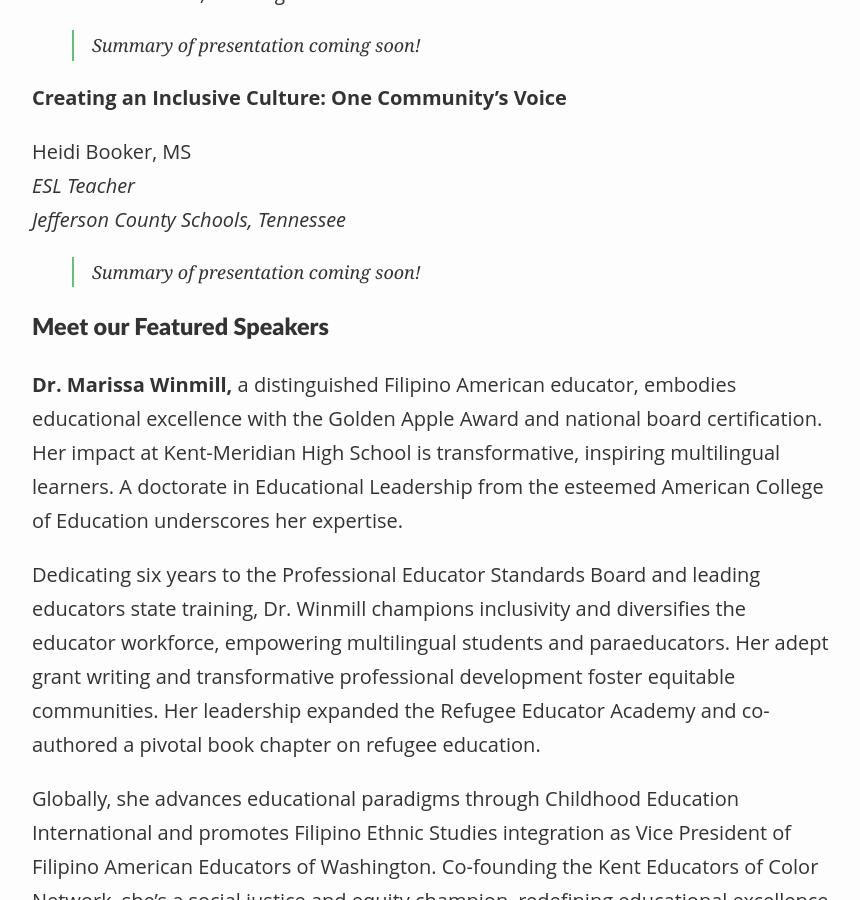
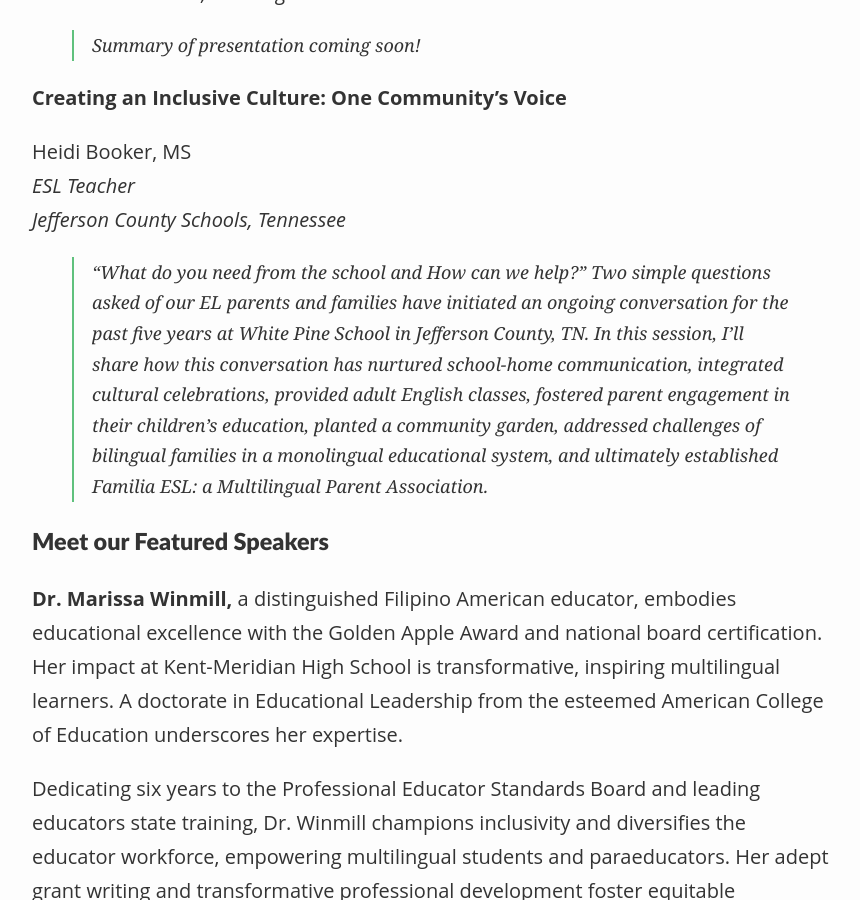
Before and after one commit to lift-elt/lift-elt.github.io, a Jekyll site: the page built from _webinars/fall2023webinars.md, in a window 1280 px wide and 900 px high, scrolled down 902 px. Shown: the whole window, without its empty margins (208-1068 px from the left). Built offline with Jekyll 4.4.1, drawn with Linux system fonts in a browser that asks for light colours; nearby versions of some CDN libraries.

Commit message:
Heiditeaser

```diff
--- a/_webinars/fall2023webinars.md
+++ b/_webinars/fall2023webinars.md
@@ -32,8 +32,7 @@ Heidi Booker, MS <br>
 *ESL Teacher*<br>
 *Jefferson County Schools, Tennessee*<br>
 
-> Summary of presentation
-> coming soon!
+> "What do you need from the school and How can we help?” Two simple questions asked of our EL parents and families have initiated an ongoing conversation for the past five years at White Pine School in Jefferson County, TN. In this session, I'll share how this conversation has nurtured school-home communication, integrated cultural celebrations, provided adult English classes, fostered parent engagement in their children’s education, planted a community garden, addressed challenges of bilingual families in a monolingual educational system, and ultimately established Familia ESL: a Multilingual Parent Association.
 
 ### Meet our Featured Speakers ###
 **Dr. Marissa Winmill,** a distinguished Filipino American educator, embodies educational excellence with the Golden Apple Award and national board certification. Her impact at Kent-Meridian High School is transformative, inspiring multilingual learners. A doctorate in Educational Leadership from the esteemed American College of Education underscores her expertise.
```
